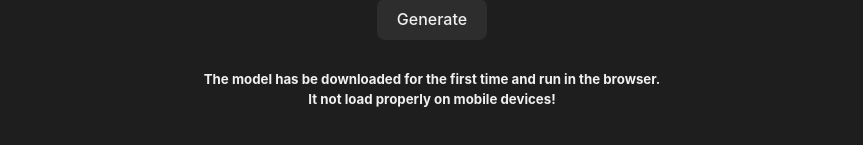
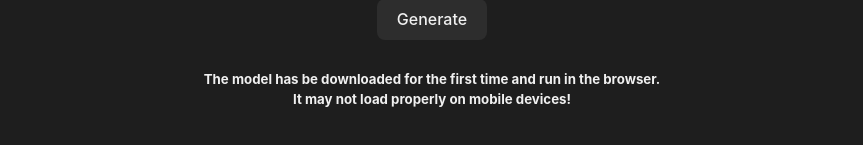
Before and after one commit to alankrantas/just-another-ai-assistant-huggingface-transformers-js, a React (Vite) app: page / in a window 1280 px wide. Shown: the part 677-822 px from the top of the page, without its empty margins (208-1071 px from the left). Built offline with nearby package versions, Linux system fonts and the light colour scheme.

Commit message:
Update Assistant.tsx

```diff
--- a/src/components/Assistant.tsx
+++ b/src/components/Assistant.tsx
@@ -125,7 +125,7 @@ const Assistant: FunctionComponent = () => {
                     <h5>
                         The model has be downloaded for the first time and run in the browser.
                         <br />
-                        It not load properly on mobile devices!
+                        It may not load properly on mobile devices!
                     </h5>
                 )}
                 {progressItems.map(data => (
```
